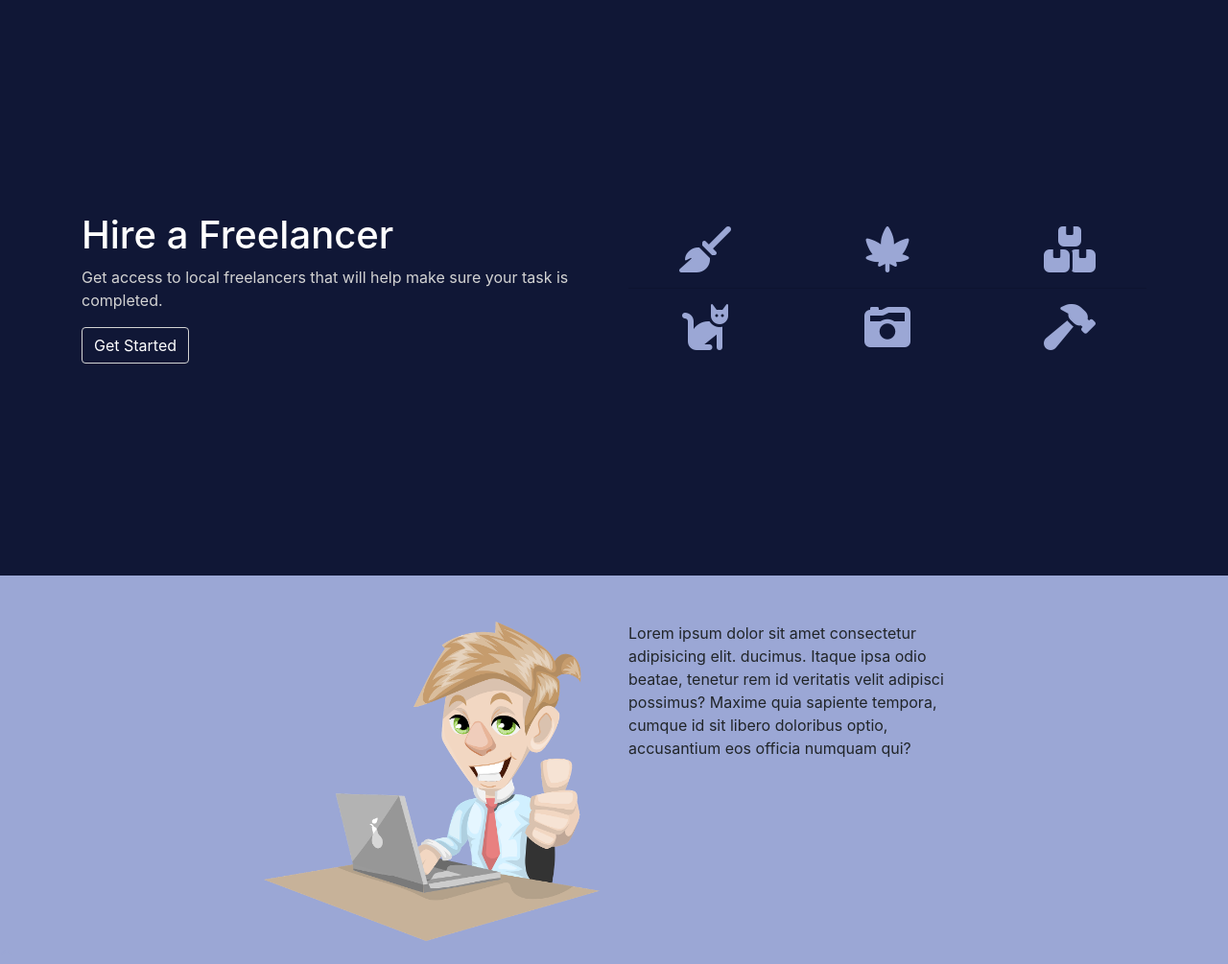
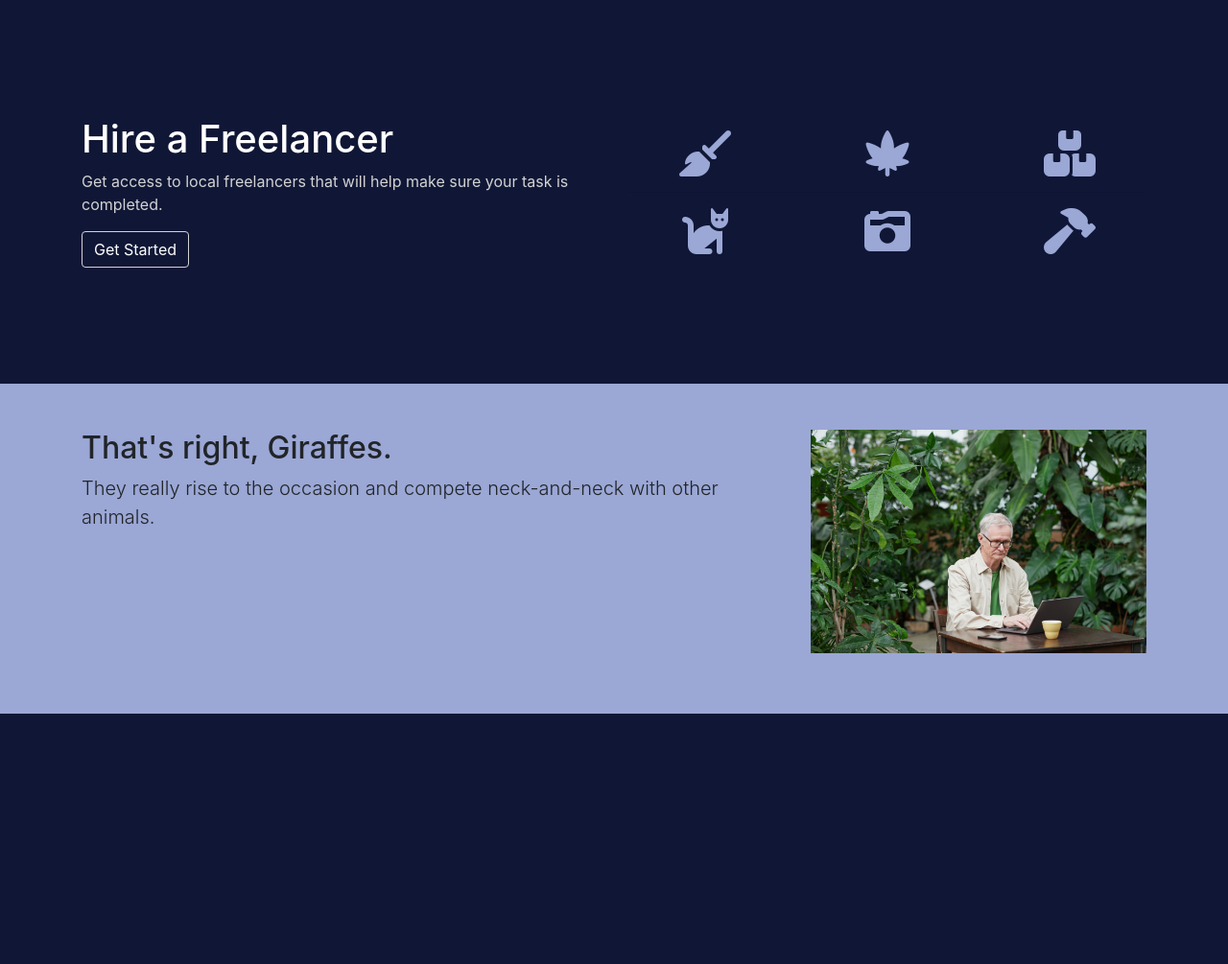
Before and after one commit to helloInstaGig/instagig, a Flask app: page / in a window 1280 px wide. Shown: the part 56-1061 px from the top of the page at 96% size. After the commit the page ends 800 px from the top, so only its background shows below. Run offline with Flask 2, Linux system fonts and the light colour scheme; some libraries are stand-ins or nearby versions.

Commit message:
Replaced Image, Shrunk Header Height

```diff
--- a/app/static/css/main.css
+++ b/app/static/css/main.css
@@ -68,7 +68,7 @@ i {
 }
 
 .row.align-items-center {
-  height: 600px;
+  height: 400px;
 }
 
 @media only screen and (max-width: 767px) {
--- a/app/static/css/main.scss
+++ /dev/null
@@ -1,79 +0,0 @@
-*, *::before, *::after {
-  box-sizing: border-box;
-  --purple: #695E93;
-  --ebony: #281C2D;
-  --violet: #8155BA;
-  --grey: #D3D3D3;
-  --dark-blue: #101736;
-  --light-blue: #9ba7d5;
-
-
-}
-
-img {
-  max-width: 100%;
-}
-
-.img-man-working {
-  transform: scaleX(-1);
-}
-
-body, content {
-  background-color: var(--light-blue);
-}
-
-.text-grey {
-  color: var(--grey) !important;
-}
-
-.bg-purple {
-  background-color: var(--purple) !important;
-}
-
-.bg-ebony {
-  background-color: var(--ebony) !important;
-}
-
-.bg-violot {
-  background-color: var(--violet) !important;
-}
-
-.bg-dark-blue {
-  background-color: var(--dark-blue) !important;
-}
-
-.bg-light-blue {
-  background-color: var(--light-blue) !important;
-}
-
-.btn-outline-grey {
-  border: var(--grey) 1px solid;
-}
-
-body {
-  margin: 0;
-}
-
-.navbar, .container-fluid.index{
-  background-color: var(--dark-blue) !important;
-}
-
-.btn:hover {
-  background-color: var(--light-blue);
-  color: black !important;
-}
-
-i {
-  color: var(--light-blue);
-}
-
-.row.align-items-center {
-  height: 600px;
-}
-
-
-@media only screen and (max-width: 767px) {
-  .col-xs-7.col-md-6.heading {
-    text-align: center;
-  }
-}
--- a/app/templates/index.html
+++ b/app/templates/index.html
@@ -37,14 +37,29 @@
     <div class="container-fluid content">
         <div class="container mt-5">
 
-            <div class="row justify-content-md-center">
-                <div class="col col-lg-4">
-                  <img class="img-man-working" src="../static/images/man-1459246_1280.png" alt="man-working">
+            <div class="row featurette">
+                <!-- First column should be wider -->
+                <div class="col-md-8">
+                    <h2 class="featurette-heading">
+                        That's right, Giraffes.
+
+                    </h2>
+                    <p class="lead">
+                        They really rise to the occasion and compete
+                        neck-and-neck with other animals.
+                    </p>
                 </div>
-                <div class="col col-lg-4">
-                  Lorem ipsum dolor sit amet consectetur adipisicing elit.  ducimus. Itaque ipsa odio beatae, tenetur rem id veritatis velit adipisci possimus? Maxime quia sapiente tempora, cumque id sit libero doloribus optio, accusantium eos officia numquam qui?
+                <!-- Second column should be narrower -->
+                <div class="col-md-4">
+                    <img
+                        class="img-fluid mx-auto"
+                        src="../static/images/old-dude.jpg"
+                        alt="Giraffe"
+                        width="1000"
+                        height="1000"
+                    />
                 </div>
-              </div>
+            </div>
 
         </div>
     </div>
```
Also changed, not shown: app/static/images/old-dude.jpg (added), 2 other files.
